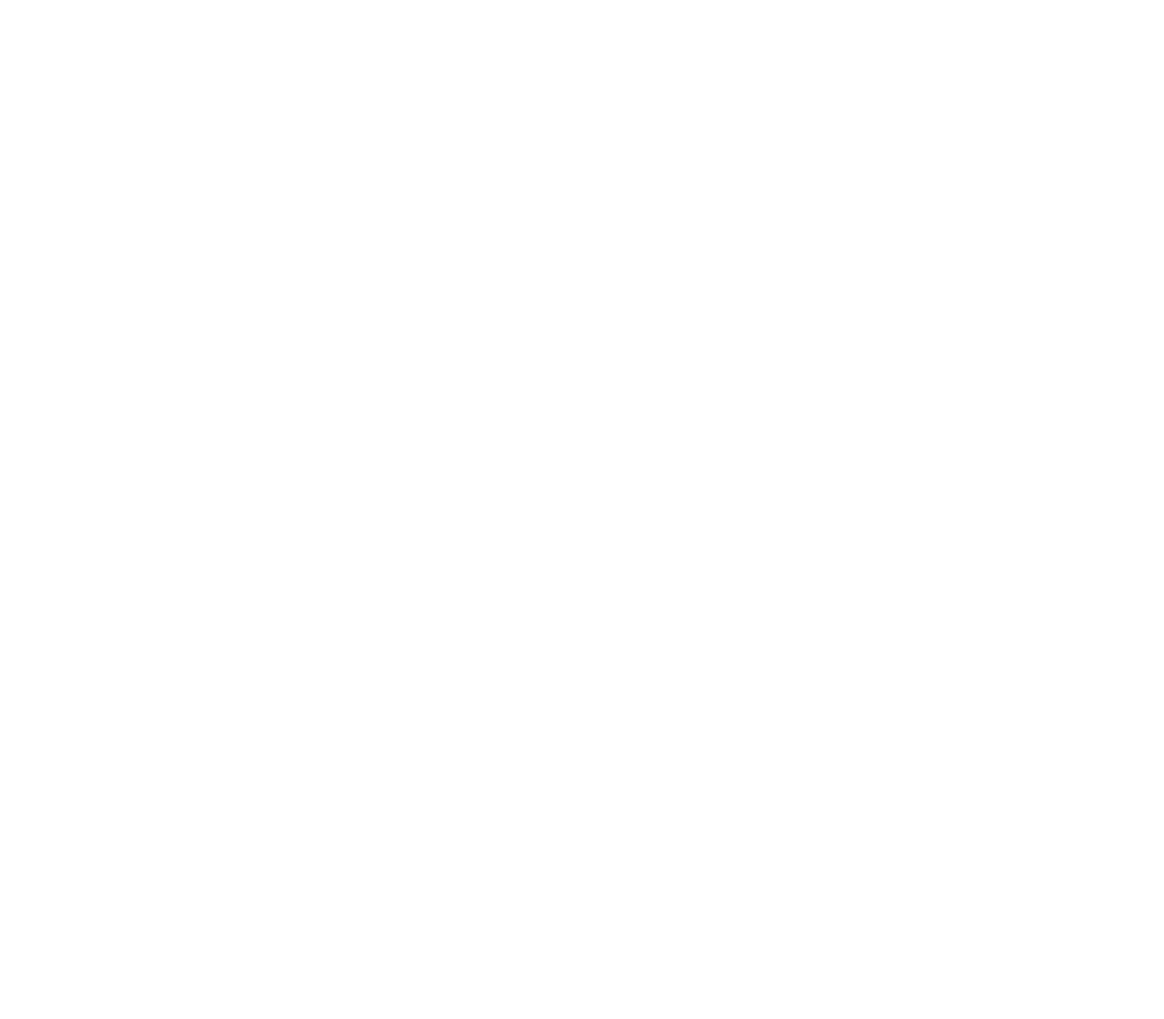
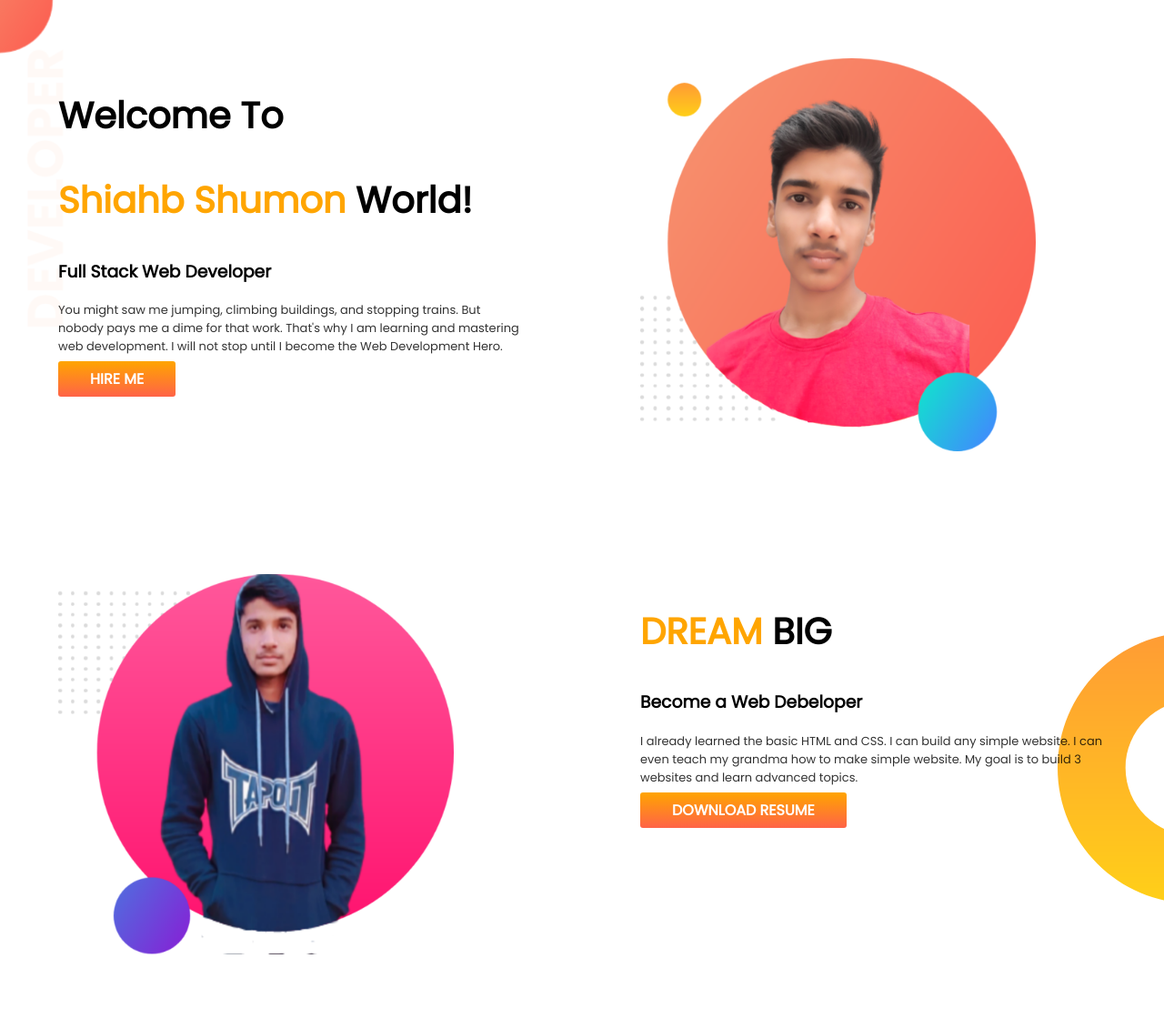
Before and after one commit to shihab91/developer-portfolio, a plain HTML site: page index.html in a window 1280 px wide. Shown: the whole page at 91% size. Before the commit the page ends 800 px from the top, so only its background shows below. Drawn offline with Linux system fonts and the light colour scheme.

Commit message:
added 2 section

```diff
--- a/index.html
+++ b/index.html
@@ -1,13 +1,57 @@
 <!DOCTYPE html>
 <html lang="en">
-<head>
-    <meta charset="UTF-8">
-    <meta http-equiv="X-UA-Compatible" content="IE=edge">
-    <meta name="viewport" content="width=device-width, initial-scale=1.0">
+  <head>
+    <meta charset="UTF-8" />
+    <meta http-equiv="X-UA-Compatible" content="IE=edge" />
+    <meta name="viewport" content="width=device-width, initial-scale=1.0" />
     <title>shihab's portfolio</title>
-    <link rel="stylesheet" href="style.css">
-</head>
-<body>
-
-</body>
+    <link rel="preconnect" href="https://fonts.googleapis.com" />
+    <link rel="preconnect" href="https://fonts.gstatic.com" crossorigin />
+    <link
+      href="https://fonts.googleapis.com/css2?family=Poppins&display=swap"
+      rel="stylesheet"
+    />
+    <link rel="stylesheet" href="style.css" />
+  </head>
+  <body>
+    <section class="top-banner">
+      <div class="half-width">
+        <h1>Welcome To</h1>
+        <h1><span class="orange-color">Shiahb Shumon</span> World!</h1>
+        <h3>Full Stack Web Developer</h3>
+        <p>
+          You might saw me jumping, climbing buildings, and stopping trains. But
+          nobody pays me a dime for that work. That's why I am learning and
+          mastering web development. I will not stop until I become the Web
+          Development Hero.
+        </p>
+        <a
+          class="link-button"
+          target="blank"
+          href="https://www.linkedin.com/in/shihab-shumon-5a8202216/"
+          >HIRE ME</a
+        >
+      </div>
+      <div class="half-width">
+        <img src="shihab.png" />
+      </div>
+    </section>
+    <section class="dream-big">
+      <div class="half-width">
+        <img src="shihab1.png" />
+      </div>
+      <div class="half-width">
+        <h1><span class="orange-color">DREAM</span> BIG</h1>
+        <h3>Become a Web Debeloper</h3>
+        <p>
+          I already learned the basic HTML and CSS. I can build any simple
+          website. I can even teach my grandma how to make simple website. My
+          goal is to build 3 websites and learn advanced topics.
+        </p>
+        <a  class="link-button"
+        target="blank"
+        href="https://www.linkedin.com/in/shihab-shumon-5a8202216/" > DOWNLOAD RESUME</a>
+      </div>
+    </section>
+  </body>
 </html>
--- a/style.css
+++ b/style.css
@@ -0,0 +1,46 @@
+body {
+  font-family: "Poppins", sans-serif;
+  margin: 0;
+}
+.top-banner{
+    background-image: url(top-banner.png);
+    background-repeat: no-repeat;
+}
+h1 {
+  font-size: 40px;
+}
+.orange-color{
+    color: orange;
+}
+p{
+    font-size: small;
+    font-weight: lighter;
+    opacity: 0.8;
+
+}
+section{
+    display: flex;
+}
+.half-width{
+    width: 50%;
+    padding: 5%;
+
+}
+.half-width img{
+    width: 85%;
+}
+.link-button{
+    text-decoration: none;
+    background-image: linear-gradient(orange, tomato);
+    padding: 8px 35px;
+    color: white;
+    font-weight: 700;
+    border-radius: 3px;
+
+
+}
+.dream-big{
+    background-image: url(dream-bg.png);
+    background-repeat: no-repeat;
+    background-position: right;
+}
```
Also changed, not shown: dream-bg.png (added), exp-bg.png (added), shihab.png (added), shihab1.png (added), top-banner.png (added).
